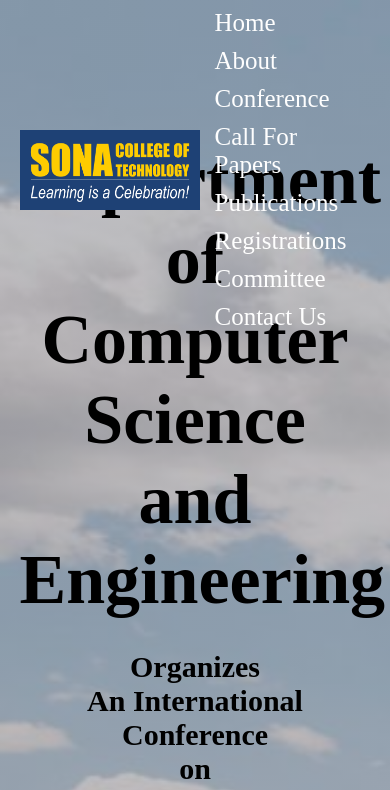
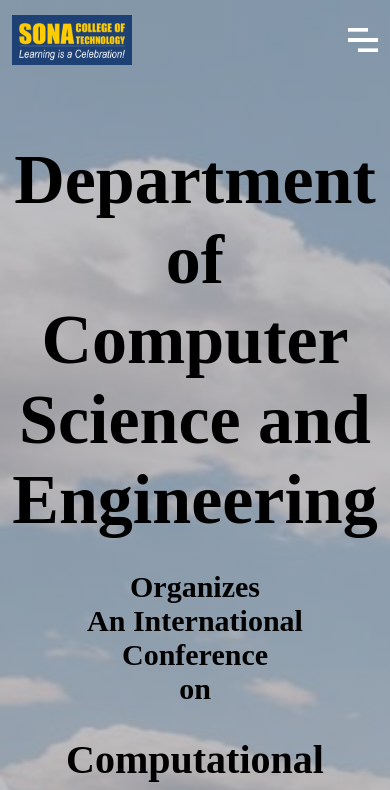
Before and after one commit to Gangadharan1512/icciss, a React (Vite) app: page / in a window 390 px wide. Shown: the top 790 px of the page. Built offline with nearby package versions, Linux system fonts and the light colour scheme.

Commit message:
third commit

```diff
--- a/src/Components/Dates/Dates.jsx
+++ b/src/Components/Dates/Dates.jsx
@@ -29,7 +29,7 @@ const Dates = () => {
 
   return (
     <div className="dates">
-      <h1>CONFERENCE DATE</h1>
+      <h1>IMPORTANT DATE</h1>
       <div className="topd">
         <div className="confd">
           <div className="condt">
--- a/src/Components/Navbar/Navbar.css
+++ b/src/Components/Navbar/Navbar.css
@@ -37,3 +37,56 @@ nav ul li:hover{
     transition: 0.2s;
     color: #fecc00;
 }
+
+.menuicon{
+    display: none;
+}
+
+
+
+/* media query */
+@media (max-width: 1000px)
+{
+    .logo{
+        width: 120px;
+        height: 50px;
+    }
+
+    nav ul li {
+        margin: 10px 15px;
+    }
+}
+
+@media (max-width: 840px)
+{
+    nav  {
+        padding: 15px 0;
+    }
+
+    nav ul{
+        position: fixed;
+        top: 0;
+        right: 0;
+        bottom: 0;
+        background-color: #1e4175;
+        z-index: -1;
+        width: 200px;
+        padding: 10px;
+        transition: 0.5s;
+    }
+
+    nav ul li{
+        display: block;
+        margin: 25px 40px;
+    }
+
+    .menuicon{
+        display: block;
+        width: 30px;
+        cursor: pointer;
+    }
+
+    .hide-mobile-menu{
+        right: -200px;
+    }
+}
--- a/src/Components/Navbar/Navbar.jsx
+++ b/src/Components/Navbar/Navbar.jsx
@@ -3,6 +3,7 @@ import React, { useEffect, useState } from "react";
 import "./Navbar.css";
 import logo from "../../assets/logo.png";
 import { Link } from "react-scroll";
+import menuicon from "../../assets/menu-icon.png";
 
 const Navbar = () => {
   const [sticky, setSticky] = useState(false);
@@ -13,10 +14,16 @@ const Navbar = () => {
     });
   }, []);
 
+  const [mobileMenu, setMobileMenu] = useState(false);
+
+  const toggleMenu = () => {
+    mobileMenu ? setMobileMenu(false) : setMobileMenu(true)
+  }
+
   return (
     <nav className={`container ${sticky? 'dark-nav' : ''}`}>
       <img src={logo} alt="" className="logo" />
-      <ul>
+      <ul className={mobileMenu?'':'hide-mobile-menu'}>
         <li><Link to="hero" smooth={true} offset={-100} duration={700}>Home</Link></li>
         <li><Link to="about" smooth={true} offset={-100} duration={700}>About</Link></li>
         <li><Link to="dates" smooth={true} offset={-100} duration={700}>Conference</Link></li>
@@ -26,6 +33,7 @@ const Navbar = () => {
         <li><Link to="committee" smooth={true} offset={-100} duration={700}>Committee</Link></li>
         <li><Link to="contact" smooth={true} offset={-100} duration={700}>Contact Us</Link></li>
       </ul>
+      <img src={menuicon} alt="" className="menuicon" onClick={toggleMenu}/>
     </nav>
   );
 };
--- a/src/Components/Publications/Publications.css
+++ b/src/Components/Publications/Publications.css
@@ -16,7 +16,7 @@
     padding-left: 30px;
 }
 
-.pub p{
+.pub ul li{
     font-size: 25px;
-    padding-left: 30px;
+    margin-left: 60px;
 }
--- a/src/Components/Publications/Publications.jsx
+++ b/src/Components/Publications/Publications.jsx
@@ -7,15 +7,21 @@ const Publications = () => {
     <div className="pub">
       <h2>PUBLICATIONS</h2>
       <h4>Conference Proceedings and Publications</h4>
-      <p>
-        The research paper submitted by an author must be of high quality,
+      <ul>
+        <li>The research paper submitted by an author must be of high quality,
         original, unpublished and has not been presented in any other
-        conference. All the accepted papers will be published in conference
-        proceedings with ISBN number (978-93-83910-28-1). Sona, in collaboration
+        conference.</li>
+        <li>All the accepted papers will be published in conference
+        proceedings with ISBN number (978-93-83910-28-1).</li>
+        <li>Sona, in collaboration
         with VEl Technologies, is delighted to announce that selected papers
         will be considered for publication in renowned Scopus-indexed journals
         including in AIP/ Web3 conference/ Springer Lecture Notes/IOP
-        Physics/IEEE Computer Society. Publication charges(Around Rs. 10,000/-).
+        Physics/IEEE Computer Society.</li>
+        <li>Publication charges(Around Rs. 10,000/-) will be intimated only for the selected papers after the Scopus scrunity</li>
+      </ul>
+      <p>
+
       </p>
     </div>
   );
--- a/src/Components/Registrations/Registrations.css
+++ b/src/Components/Registrations/Registrations.css
@@ -13,7 +13,11 @@
 }
 
 .r p{
-    font-size: 20px;
+    font-size: 25px;
+}
+
+.r a{
+    color: blue;
 }
 
 
@@ -69,3 +73,23 @@ table{
 .w{
     background-color: white;
 }
+
+.pp{
+    background-color: rgba(191,184,156, 0.5);
+    padding: 0 40px;
+    padding-bottom: 30px;
+}
+
+.pp h4{
+    padding: 5px;
+    font-size: 35px;
+    padding-top: 20px;
+}
+
+.r2 {
+    padding: 30px 25px;
+}
+
+.r2 p{
+    font-size: 25px;
+}
--- a/src/Components/Registrations/Registrations.jsx
+++ b/src/Components/Registrations/Registrations.jsx
@@ -11,19 +11,19 @@ const Registrations = () => {
           <table>
             <tr>
               <td>Industry</td>
-            <td>: 2000</td>
+              <td>: Rs. 2000*</td>
             </tr>
             <tr>
               <td>Faculty/Academia</td>
-            <td>: 1250</td>
+              <td>: Rs. 1250*</td>
             </tr>
             <tr>
               <td>Scholar/Student(UG/PG)</td>
-            <td>: 1000</td>
+              <td>: Rs. 1000*</td>
             </tr>
             <tr>
               <td>Workshop(on spot)</td>
-            <td>: 500</td>
+              <td>: Rs. 500*</td>
             </tr>
           </table>
           <p>*Inclusive of (GST)</p>
@@ -63,15 +63,61 @@ const Registrations = () => {
           </div>
         </div>
       </div>
-    <div className="r"><ul><li><p>
-        Please mention the Paper-id and name during the payment. The
-        registration fee includes CD-ROM proceedings of accepted papers,
-        conference kit, participation certificate, lunch, and refreshment.
-        Prospective participants desirous of attending the conference are
-        requested to fill the registration form through this link
-        http://surl.li/ljtgaw and mail the same along with registration fee.
+      <div className="r">
+        <ul>
+          <li>
+            <p>
+              Kindly ensure that your paper is formatted as per IEEE Template
+              (not exceeding 5 pages).
             </p>
-        </li></ul></div>
+          </li>
+          <li>
+            <p>
+              All submissions will be double-blind peer-reviewed by experts
+              based on its research significance, novelty and clarity.
+            </p>
+          </li>
+          <li>
+            <p>
+              At least one author should register and present their paper in
+              conference.
+            </p>
+          </li>
+          <li>
+            <p>
+              The registration fee includes conference kit, participation
+              e-certificate and lunch, and refreshment for offline participants.
+            </p>
+          </li>
+          <li>
+            <p>
+              For online participants e-certificates will be mailed to their
+              registered mail-id.
+            </p>
+          </li>
+          <li>
+            <p>
+              Participants are requested to fill the registration form through
+              this link{" "}
+              <a href="http://surl.li/ljtgaw">http://surl.li/ljtgaw</a>
+            </p>
+          </li>
+        </ul>
+      </div>
+      <div className="pp">
+      <h4>PLAGIARISM POLICY</h4>
+      <div className="r2 w">
+        <ul>
+          <li><p>The paper prior to submission should be checked for plagiarism from
+          licensed plagiarism software.</p></li>
+          <li><p>The plagiarism content should notexceed 10%. </p></li>
+          <li><p>Any kind of self-plagiarism or plagiarism from thework(s) of others should be avoided in an article. If you use a
+          model/concept/figure/table/data/conclusive comment from a previously
+          published work in your paper, you must properly cite the source work.</p></li>
+          <li><p>If you are using any copyrighted material, a prior permission should
+          be taken from the copyright holder.</p></li>
+        </ul>
+      </div></div>
     </div>
   );
 };
--- a/src/index.css
+++ b/src/index.css
@@ -19,3 +19,15 @@ a{
     padding-left: 5%;
     padding-right: 5%;
 }
+
+
+/* media query */
+
+@media(max-width: 1000px)
+{
+    .container{
+        padding-left: 3%;
+        padding-right: 3%;
+    }
+
+}
```
Also changed, not shown: src/assets/menu-icon.png (added). Lines whose indentation alone changed are shown as unchanged.
